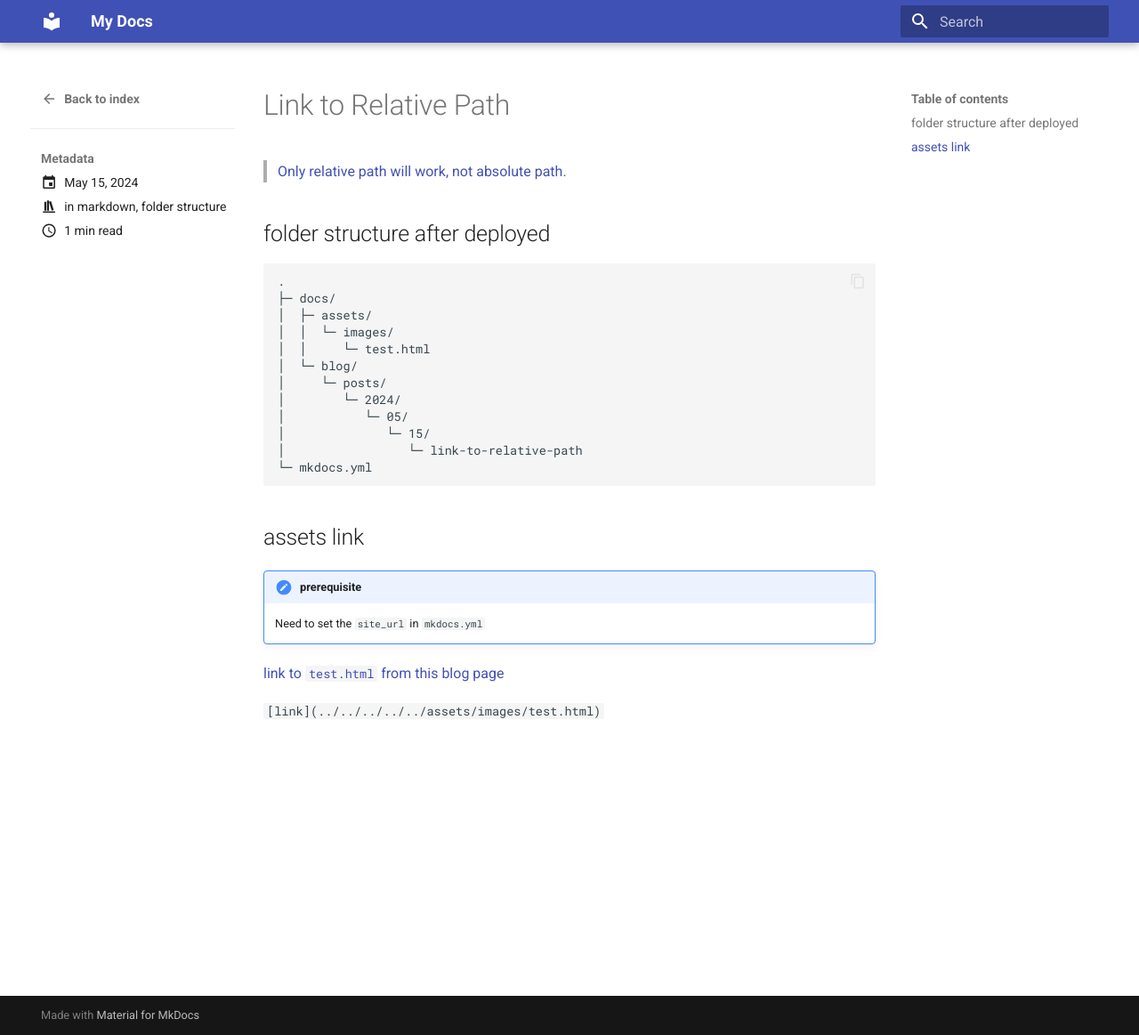
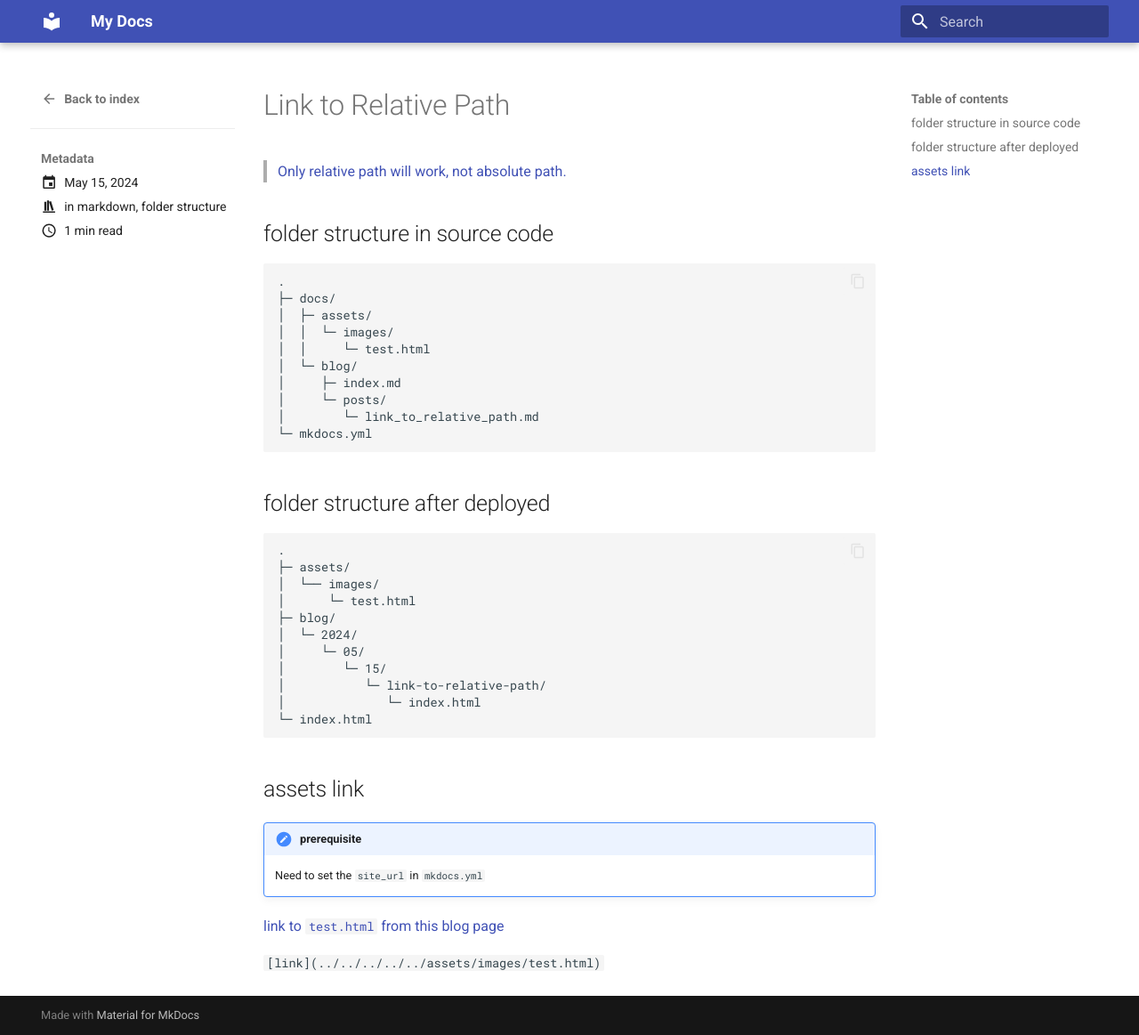
Before and after one commit to luomein/static_website_build_log, an MkDocs documentation site: the page built from docs/blog/posts/link_to_relative_path.md, in a window 1280 px wide and 1163 px high. Shown: the whole window at 89% size. Built offline with MkDocs 1.6.1 and Material for MkDocs 9.7.7, drawn with Linux system fonts in a browser that asks for light colours.

Commit message:
20240518

````diff
--- a/docs/blog/posts/link_to_relative_path.md
+++ b/docs/blog/posts/link_to_relative_path.md
@@ -12,7 +12,7 @@ categories:
 
 <!-- more -->
 
-## folder structure after deployed
+## folder structure in source code
 
 ```
 .
@@ -21,12 +21,28 @@ categories:
 │  │  └─ images/
 │  │     └─ test.html
 │  └─ blog/
+│     ├─ index.md
 │     └─ posts/
-│        └─ 2024/
-│           └─ 05/
-│              └─ 15/
-│                 └─ link-to-relative-path
+│        └─ link_to_relative_path.md
 └─ mkdocs.yml
+
+```
+
+
+## folder structure after deployed
+
+```
+.
+├─ assets/
+│  └── images/
+│      └─ test.html
+├─ blog/
+│  └─ 2024/
+│     └─ 05/
+│        └─ 15/
+│           └─ link-to-relative-path/
+│              └─ index.html
+└─ index.html
 
 ```
 
````
Also changed, not shown: docs/assets/python/folder_tree.py (added, +101 -0 lines), docs/blog/posts/plain_text_folder_structure.md (+5 -4 lines), 1 other file.
